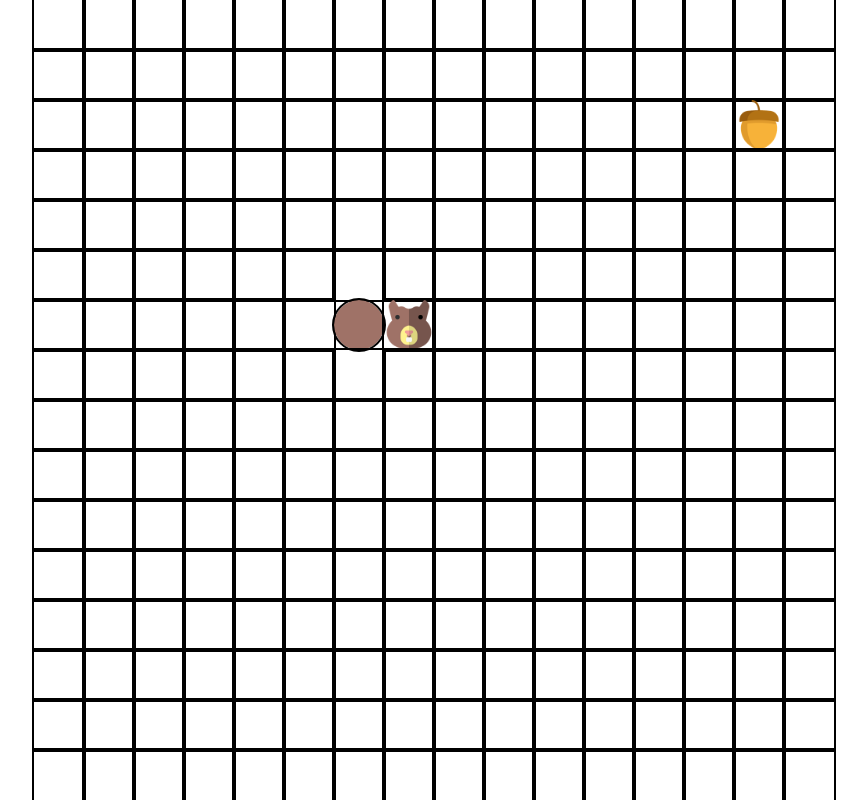
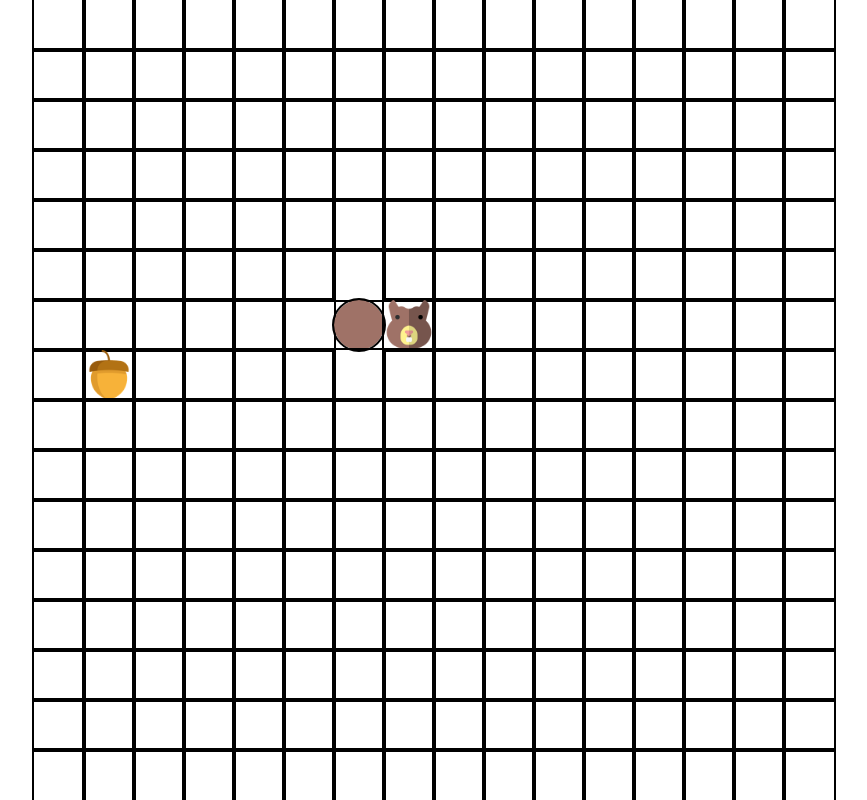
Before and after one commit to omartorresrios/SnakeGameInReact, a React app: page / in a window 1280 px wide. Shown: the whole page, without its empty margins (206-1073 px from the left). Built offline with nearby package versions, Linux system fonts and the light colour scheme.

Commit message:
Adding collidesWithFood method

```diff
--- a/src/js/components/App.js
+++ b/src/js/components/App.js
@@ -63,7 +63,7 @@ class App extends Component {
     if (this.state.gameOver) return;
 
     this.setState(({squirrel, food}) => {
-
+      const collidesWithFood = this.collidesWithFood();
       const nextState = {
         squirrel: {
           ...squirrel,
@@ -73,11 +73,19 @@ class App extends Component {
           },
           tail: [squirrel.head, ...squirrel.tail]
         },
-        food: this.getRandomFood()
+        food: collidesWithFood ? this.getRandomFood() : food
       };
+
+      if (!collidesWithFood) nextState.squirrel.tail.pop();
 
       return nextState;
     });
+  }
+
+  collidesWithFood = () => {
+    const { food, squirrel } = this.state;
+    return food.row === squirrel.head.row
+      && food.col === squirrel.head.col;
   }
 
   isFood = (cell) => {
```
